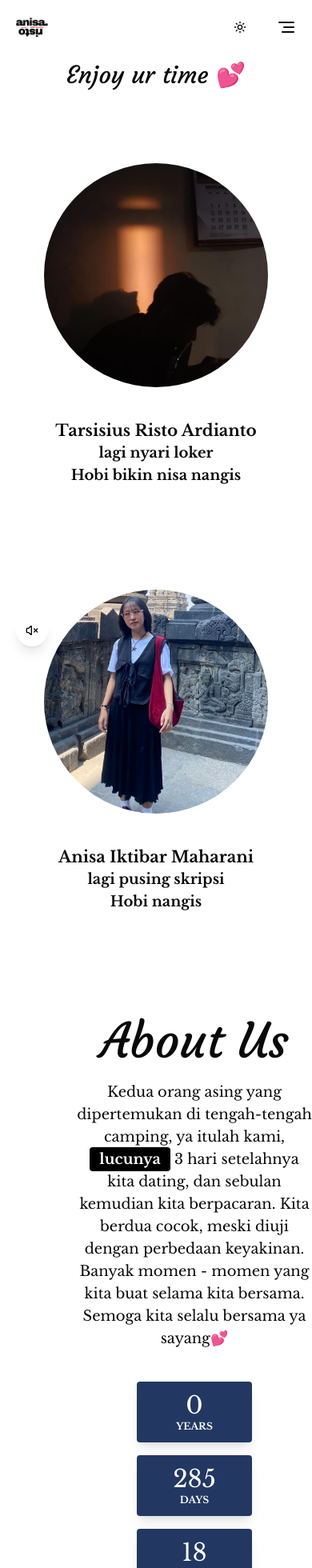
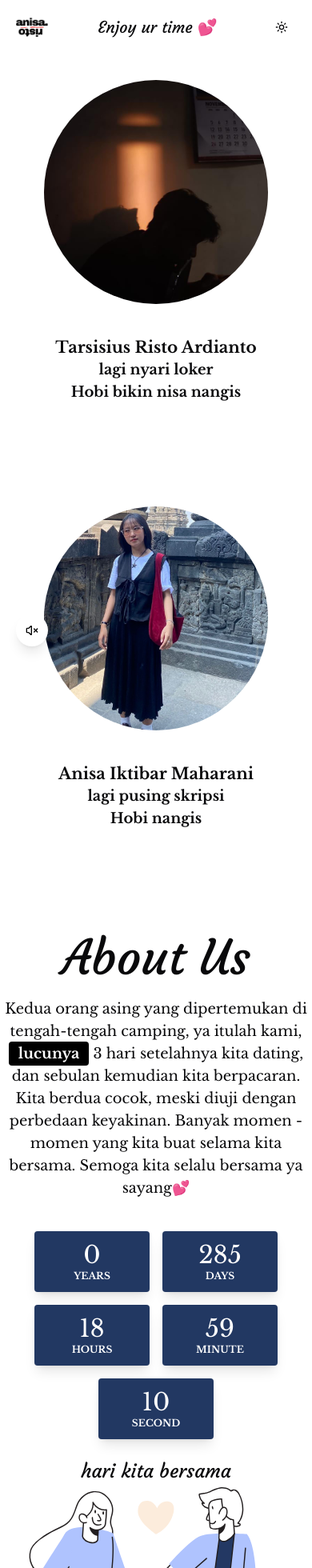
Before and after one commit to TarsisiusRisto/About-Us, a Next.js app: page / in a window 390 px wide. Shown: the top 1960 px of the page at 80% size. Built offline with nearby package versions, Linux system fonts and the light colour scheme.

Commit message:
just rebuild navbar

```diff
--- a/app/components/About.tsx
+++ b/app/components/About.tsx
@@ -10,7 +10,7 @@ const About = () => {
       id="about"
       className="flex flex-col lg:flex-row justify-between items-start"
     >
-      <div className=" w-full lg:w-1/2 pl-24 lg:mt-24 lg:mb-24">
+      <div className=" w-full lg:w-1/2 lg:pl-24 lg:mt-24 lg:mb-24">
         <h1 className="text-6xl lg:text-7xl xl:text-8xl mb-5 text-center">
           <span className={courget.className}>About Us</span>
         </h1>
--- a/app/components/Gallery.tsx
+++ b/app/components/Gallery.tsx
@@ -30,23 +30,14 @@ const Gallery: React.FC<GalleryProps> = ({ images }) => {
         <span className={courget.className}>Gallery</span>
       </div>
       <div className="w-full flex justify-center mb-8">
-        {/* <video
-          src="/assets/video/videoBg.mp4"
+        <video
+          src="/assets/video/videoBg.MP4"
           autoPlay
           muted
           loop
           controls
           className="w-full max-w-3xl shadow-lg rounded-xl"
-        />   */}
-        <video
-          controls
-          preload="none"
-          muted
-          autoPlay
-          className="w-full max-w-3xl shadow-lg rounded-xl"
-        >
-          <source src="/assets/video/videoBg.mp4" type="video/mp4" />
-        </video>
+        />
       </div>
       <div className="w-full mx-auto max-w-screen">
         <Swiper
--- a/app/components/Header.tsx
+++ b/app/components/Header.tsx
@@ -1,15 +1,15 @@
-import { Courgette } from "next/font/google";
+// import { Courgette } from "next/font/google";
 import Image from "next/image";
 import React from "react";
-const courget = Courgette({ weight: ["400"], subsets: ["latin"] });
+// const courget = Courgette({ weight: ["400"], subsets: ["latin"] });
 const Header = () => {
   return (
     <section id="home" className="">
-      <h1 className="text-3xl text-center mt-16 lg:mt-24 lg:text-5xl xl:text-6xl font-semibold py-3 px-8">
+      {/* <h1 className="text-3xl text-center mt-16 lg:mt-24 lg:text-5xl xl:text-6xl font-semibold py-3 px-8">
         <span className={courget.className}>Enjoy ur time 💕</span>
-      </h1>
+      </h1> */}
       <div className="flex flex-wrap mt-20">
-        <div className="w-full lg:w-1/2 self-end mb-8">
+        <div className="w-full lg:w-1/2 self-end mt-5 lg:mt-32  mb-8">
           <Image
             src="/assets/Risto/risto.jpg"
             alt="risto"
--- a/app/components/navigation/Navbar.tsx
+++ b/app/components/navigation/Navbar.tsx
@@ -1,14 +1,11 @@
 import Image from "next/image";
 import React, { useEffect, useState } from "react";
-import ToggleButton from "../ui/Button/ToggleButton";
 import { ModeToggle } from "../ui/Button/ModeToggle";
+import { Courgette } from "next/font/google";
+const courget = Courgette({ weight: ["400"], subsets: ["latin"] });
 
 const Navbar = ({}) => {
   const [isScroll, setIsScroll] = useState(false);
-  const [isClick, setisClick] = useState(false);
-  const toggleNavbar = () => {
-    setisClick(!isClick);
-  };
 
   useEffect(() => {
     window.addEventListener("scroll", () => {
@@ -35,7 +32,7 @@ const Navbar = ({}) => {
             className="cursor-pointer"
           />
         </a>
-        <ul
+        {/* <ul
           className={`hidden md:flex items-center gap-6 lg:gap-8 rounded-full px-12 py-3 ${
             isScroll ? "" : "shadow-sm"
           } `}
@@ -64,42 +61,15 @@ const Navbar = ({}) => {
               Gallery
             </a>
           </li>
-        </ul>
+        </ul> */}
+        <h1 className="text-xl lg:text-4xl font-semibold">
+          <span className={courget.className}>Enjoy ur time 💕</span>
+        </h1>
 
         {/* Icon Moon */}
-        <div className="flex items-center gap-4">
+        <div className="flex items-center">
           <ModeToggle />
           {/* ToggleButton */}
-          <div>
-            <ToggleButton isClick={isClick} toggleNavbar={toggleNavbar} />
-            {/* Menu Navigation */}
-            <ul
-              className={`fixed top-0 bg-white backdrop-blur-xl text-black bottom-0 right-0 w-48 z-50 h-screen p-5 transform transition-transform duration-500 ease-in-out ${
-                isClick ? "translate-x-0" : "translate-x-full"
-              }`}
-            >
-              <div className="absolute top-8 right-5">
-                <ToggleButton isClick={isClick} toggleNavbar={toggleNavbar} />
-              </div>
-              <div className="pt-14 h-full">
-                <li className="mb-4">
-                  <a href="#home" className="font-Poppins font-semibold">
-                    Home
-                  </a>
-                </li>
-                <li className="mb-4">
-                  <a href="#about" className="font-Poppins font-semibold">
-                    About Us
-                  </a>
-                </li>
-                <li className="mb-4">
-                  <a href="#gallery" className="font-Poppins font-semibold">
-                    Gallery
-                  </a>
-                </li>
-              </div>
-            </ul>
-          </div>
         </div>
       </nav>
     </div>
--- a/app/components/ui/Timer/CountUpTimer.tsx
+++ b/app/components/ui/Timer/CountUpTimer.tsx
@@ -53,9 +53,8 @@ const CountUpTimer = ({ launcDate }: { launcDate: string }) => {
     return () => clearInterval(interval);
   }, [launcDate]);
   return (
-
     <div className="flex flex-wrap justify-center lg:justify-start mt-5 mb-5 gap-4">
-        <span className="flex flex-col justify-center items-center bg-boxTimer text-white text-3xl lg:text-5xl w-36 py-3 shadow-lg rounded">
+      <span className="flex flex-col justify-center items-center bg-boxTimer text-white text-3xl lg:text-5xl w-36 py-3 sm:text-2xl shadow-lg rounded">
         {timeElapsed.years}
         <small className="text-xs lg:text-sm uppercase font-semibold text-white">
           Years
```
Lines whose indentation alone changed are shown as unchanged.
